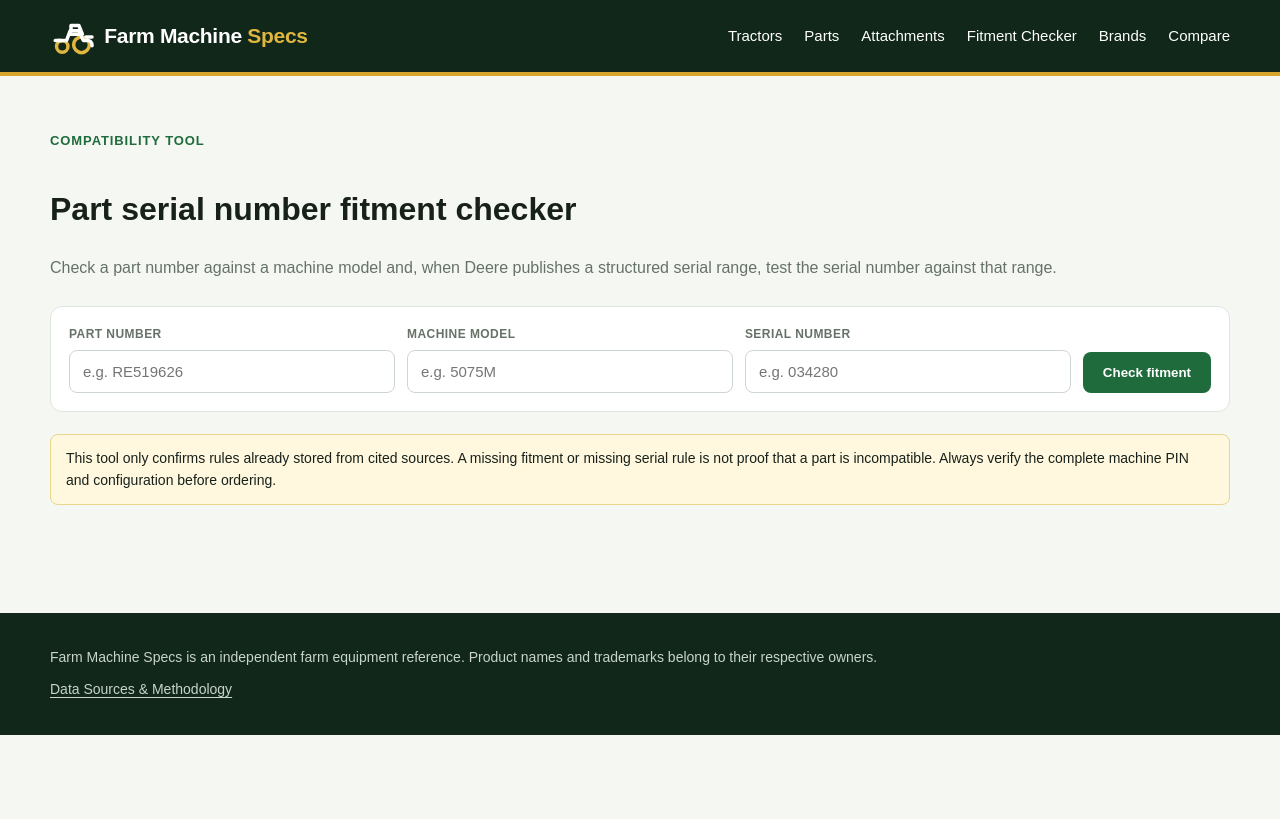
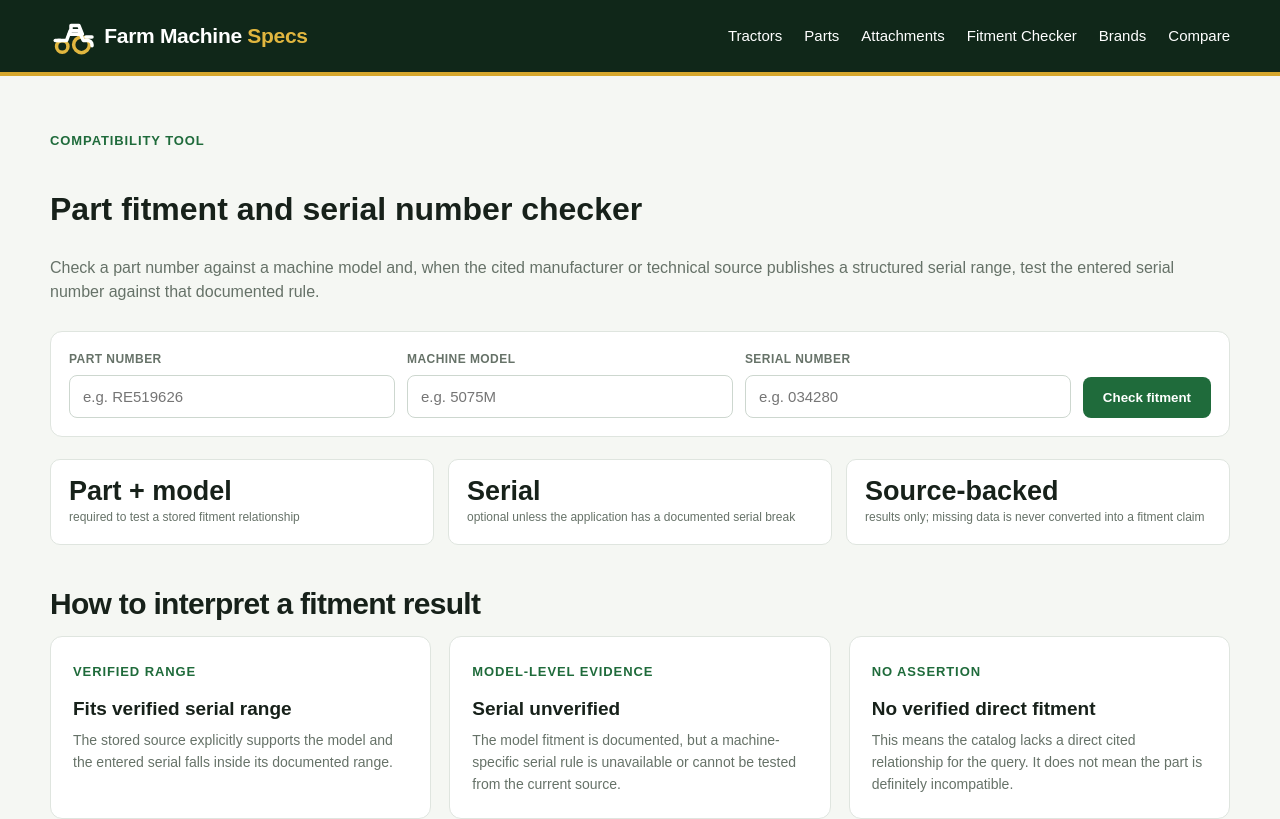
Before and after one commit to maxympaschenko-tech/agrispecs, a Next.js app: page /fitment-checker in a window 1280 px wide. Shown: the top 819 px of the page. Built offline with nearby package versions, Linux system fonts and the light colour scheme; no server answers.

Commit message:
Generalize fitment checker guidance

```diff
--- a/app/fitment-checker/page.tsx
+++ b/app/fitment-checker/page.tsx
@@ -6,8 +6,8 @@ export const dynamic = 'force-dynamic';
 export const revalidate = 0;
 
 export const metadata: Metadata = {
-  title: 'Farm Equipment Part Serial Number Fitment Checker',
-  description: 'Check verified farm equipment part fitment by model and serial number using source-backed compatibility data.',
+  title: 'Farm Equipment Part Fitment and Serial Number Checker',
+  description: 'Check source-backed farm equipment part fitment by part number, machine model and documented serial-number range.',
   alternates: { canonical: '/fitment-checker' },
 };
 
@@ -24,6 +24,15 @@ function resultHeading(status: string) {
   return 'Unable to verify';
 }
 
+function resultGuidance(status: string) {
+  if (status === 'fits') return 'The stored source-backed rule covers this model and the serial number entered.';
+  if (status === 'outside-range') return 'The entered serial number falls outside the documented range stored for this part/model relationship. Check for a replacement part, another machine generation or a configuration-specific rule before ordering.';
+  if (status === 'serial-unverified') return 'The model relationship is documented, but the stored source does not provide a structured serial-number rule that can be tested automatically.';
+  if (status === 'fitment-known') return 'The model relationship is documented. Add a serial number when available; some applications depend on serial break, market or configuration.';
+  if (status === 'no-fitment') return 'No direct source-backed relationship is stored for this exact part/model query. That is not proof of incompatibility.';
+  return 'The current catalog does not contain enough source-backed information to make a fitment assertion.';
+}
+
 export default async function FitmentCheckerPage({ searchParams }: PageProps) {
   const params = await searchParams;
   const part = (params.part || '').trim();
@@ -36,8 +45,8 @@ export default async function FitmentCheckerPage({ searchParams }: PageProps) {
     <main className="section">
       <div className="container">
         <span className="eyebrow">Compatibility tool</span>
-        <h1>Part serial number fitment checker</h1>
-        <p className="section-lead">Check a part number against a machine model and, when Deere publishes a structured serial range, test the serial number against that range.</p>
+        <h1>Part fitment and serial number checker</h1>
+        <p className="section-lead">Check a part number against a machine model and, when the cited manufacturer or technical source publishes a structured serial range, test the entered serial number against that documented rule.</p>
 
         <form className="checker-form" action="/fitment-checker">
           <label>
@@ -55,10 +64,16 @@ export default async function FitmentCheckerPage({ searchParams }: PageProps) {
           <button type="submit">Check fitment</button>
         </form>
 
+        <div className="parts-stats">
+          <div><strong>Part + model</strong><span>required to test a stored fitment relationship</span></div>
+          <div><strong>Serial</strong><span>optional unless the application has a documented serial break</span></div>
+          <div><strong>Source-backed</strong><span>results only; missing data is never converted into a fitment claim</span></div>
+        </div>
+
         {submitted && !result && (
           <section className="data-section checker-result">
             <h2>Enter both a part number and machine model</h2>
-            <p>The serial number is optional.</p>
+            <p>The serial number is optional. Start with the exact part number printed on the part, packaging or manufacturer documentation and the machine model designation.</p>
           </section>
         )}
 
@@ -66,6 +81,7 @@ export default async function FitmentCheckerPage({ searchParams }: PageProps) {
           <section className="data-section checker-result">
             <h2>{resultHeading(result.status)}</h2>
             <p>{result.message}</p>
+            <p className="section-note">{resultGuidance(result.status)}</p>
             {result.partNumber && <div className="placeholder-row"><span>Part</span><span><Link href={`/parts/${result.partNumber.toLowerCase()}`}>{result.partNumber}{result.partName ? ` · ${result.partName}` : ''}</Link></span></div>}
             {result.model && result.brandSlug && result.modelSlug && <div className="placeholder-row"><span>Machine</span><span><Link href={`/tractors/${result.brandSlug}/${result.modelSlug}`}>{result.brand} {result.model}</Link></span></div>}
             {result.serialPrefix && <div className="placeholder-row"><span>Serial prefix</span><span>{result.serialPrefix}</span></div>}
@@ -74,11 +90,33 @@ export default async function FitmentCheckerPage({ searchParams }: PageProps) {
             {result.configurationNote && <div className="placeholder-row"><span>Configuration</span><span>{result.configurationNote}</span></div>}
             {result.fitmentNote && <div className="placeholder-row"><span>Fitment note</span><span>{result.fitmentNote}</span></div>}
             {result.sourceUrl && <div className="placeholder-row"><span>Source</span><span><a href={result.sourceUrl} target="_blank" rel="noopener noreferrer">{result.sourceTitle || 'Official technical source'}</a></span></div>}
+            {result.partNumber && <Link className="tool-link" href={`/parts/${result.partNumber.toLowerCase()}`}>Open full part reference →</Link>}
           </section>
         )}
 
+        <section className="catalog-group">
+          <h2>How to interpret a fitment result</h2>
+          <div className="grid">
+            <div className="card">
+              <span className="eyebrow">Verified range</span>
+              <h3>Fits verified serial range</h3>
+              <p>The stored source explicitly supports the model and the entered serial falls inside its documented range.</p>
+            </div>
+            <div className="card">
+              <span className="eyebrow">Model-level evidence</span>
+              <h3>Serial unverified</h3>
+              <p>The model fitment is documented, but a machine-specific serial rule is unavailable or cannot be tested from the current source.</p>
+            </div>
+            <div className="card">
+              <span className="eyebrow">No assertion</span>
+              <h3>No verified direct fitment</h3>
+              <p>This means the catalog lacks a direct cited relationship for the query. It does not mean the part is definitely incompatible.</p>
+            </div>
+          </div>
+        </section>
+
         <div className="notice">
-          This tool only confirms rules already stored from cited sources. A missing fitment or missing serial rule is not proof that a part is incompatible. Always verify the complete machine PIN and configuration before ordering.
+          This tool only confirms rules already stored from cited sources. A missing fitment or missing serial rule is not proof that a part is incompatible. Always verify the complete machine PIN, model year, market and configuration before ordering. See <Link href="/methodology">Data Sources &amp; Methodology</Link> for the publication rules used by this site.
         </div>
       </div>
     </main>
```
